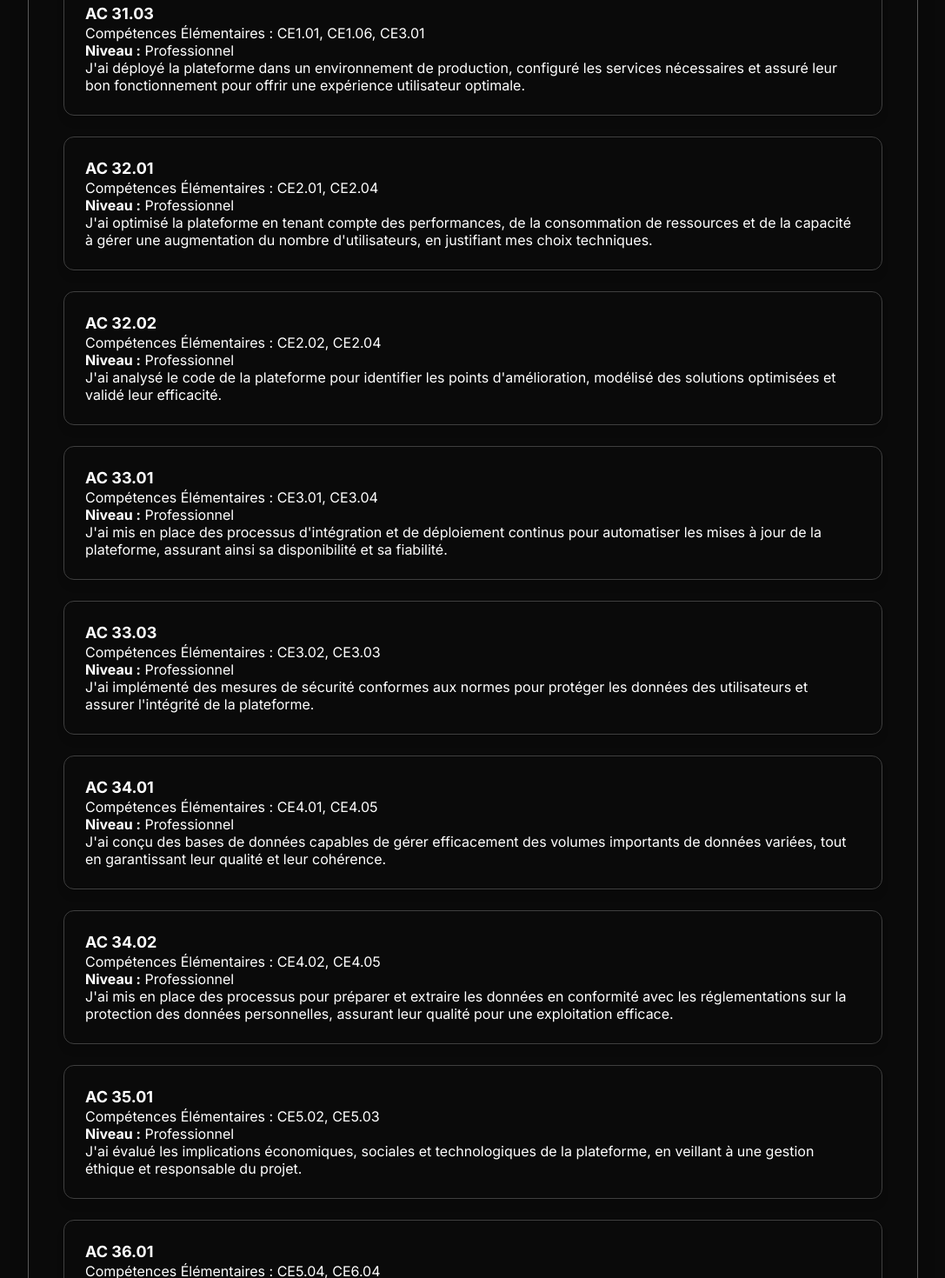
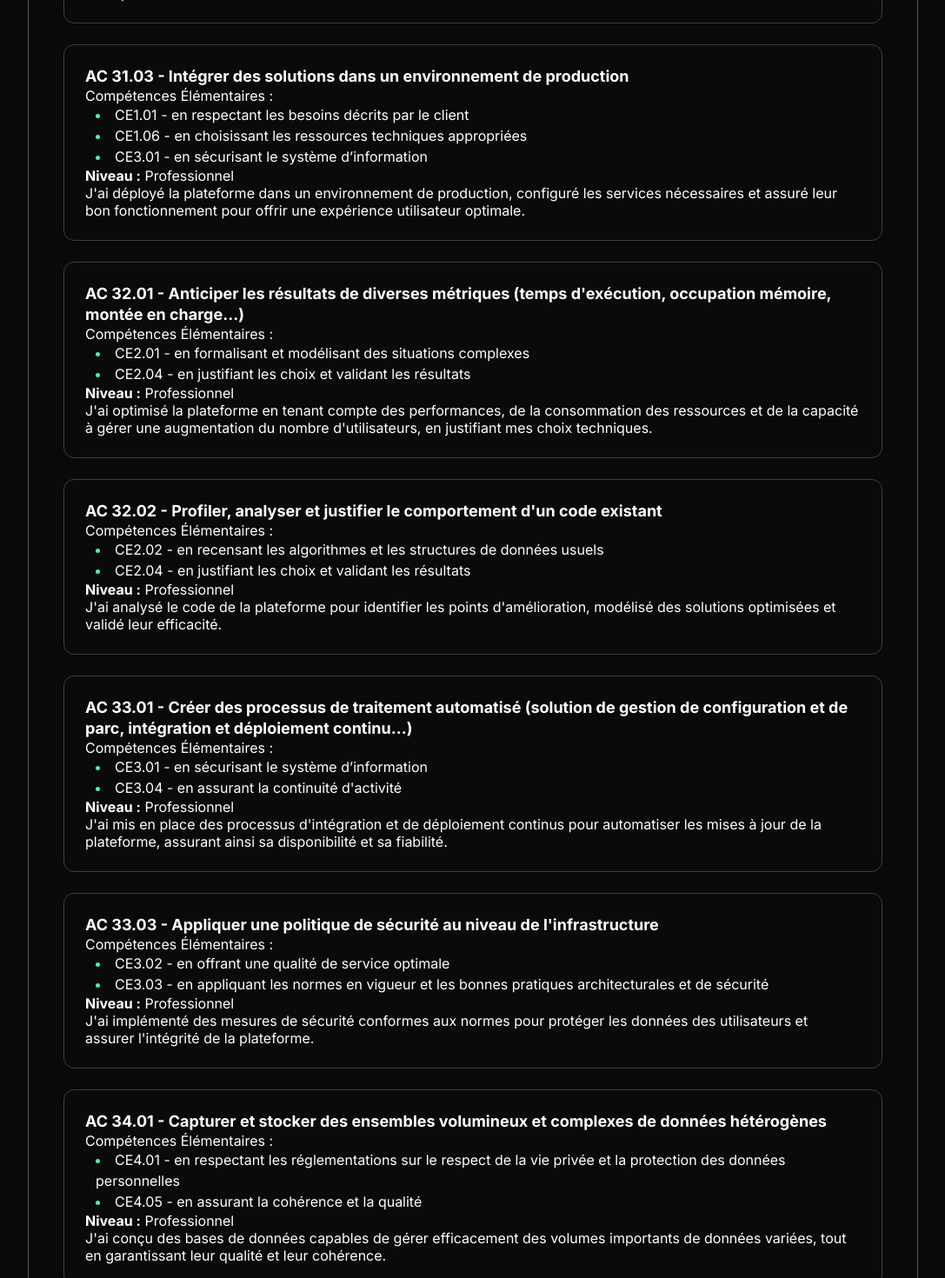
Before and after one commit to Giovanni-Gozzo/PortfolioFinish, a Next.js app: page /en/gallery in a window 1280 px wide. Shown: the part 600-2070 px from the top of the page at 87% size, without its empty margins (96-1183 px from the left). Built offline with nearby package versions, Linux system fonts and the light colour scheme.

Commit message:
compétences

```diff
--- a/src/app/[locale]/gallery/page.tsx
+++ b/src/app/[locale]/gallery/page.tsx
@@ -3,6 +3,7 @@ import { baseURL } from "@/app/resources";
 import { getTranslations, unstable_setRequestLocale } from "next-intl/server";
 import { useTranslations } from "next-intl";
 
+// Génération des métadonnées de la page
 export async function generateMetadata({ params: { locale } }) {
   const t = await getTranslations();
   const title = "Compétences - Portfolio";
@@ -28,6 +29,60 @@ export async function generateMetadata({ params: { locale } }) {
   };
 }
 
+// Objet associant chaque CE à sa description (titre)
+const ceDescriptions = {
+  "CE1.01": "en respectant les besoins décrits par le client",
+  "CE1.03": "en appliquant les principes algorithmiques",
+  "CE1.04": "en veillant à la qualité du code et à sa documentation",
+  "CE1.06": "en choisissant les ressources techniques appropriées",
+  "CE2.01": "en formalisant et modélisant des situations complexes",
+  "CE2.02": "en recensant les algorithmes et les structures de données usuels",
+  "CE2.03": "en s’appuyant sur des schémas de raisonnement",
+  "CE2.04": "en justifiant les choix et validant les résultats",
+  "CE3.01": "en sécurisant le système d’information",
+  "CE3.03": "en appliquant les normes en vigueur et les bonnes pratiques architecturales et de sécurité",
+  "CE3.02": "en offrant une qualité de service optimale",
+  "CE3.04": "en assurant la continuité d'activité",
+  "CE4.01": "en respectant les réglementations sur le respect de la vie privée et la protection des données personnelles",
+  "CE4.02": "en respectant les enjeux économiques, sociétaux et écologiques de l’utilisation du stockage de données, ainsi que les différentes infrastructures (data centers, cloud, etc.)",
+  "CE4.03": "en s’appuyant sur des bases mathématiques",
+  "CE4.05": "en assurant la cohérence et la qualité",
+  "CE5.04": "en adoptant une démarche proactive, créative et critique",
+  "CE5.02": "en respectant les règles juridiques et les normes en vigueur",
+  "CE5.01": "en communiquant efficacement avec les différents acteurs d’un projet",
+  "CE5.03": "en sensibilisant à une gestion éthique, responsable, durable et interculturelle",
+  "CE6.01": "en inscrivant sa démarche au sein d’une équipe pluridisciplinaire",
+  "CE6.02": "en accompagnant la mise en œuvre des évolutions informatiques",
+  "CE6.03": "en veillant au respect des contraintes juridiques",
+  "CE6.04": "en développant une communication efficace et collaborative"
+};
+
+// Objet associant chaque AC à son intitulé
+const acDescriptions = {
+  "AC 31.01": "Choisir et implémenter les architectures adaptées",
+  "AC 31.02": "Faire évoluer une application existante",
+  "AC 31.03": "Intégrer des solutions dans un environnement de production",
+  "AC 32.01": "Anticiper les résultats de diverses métriques (temps d'exécution, occupation mémoire, montée en charge...)",
+  "AC 32.02": "Profiler, analyser et justifier le comportement d'un code existant",
+  "AC 32.03": "Choisir et utiliser des bibliothèques et méthodes dédiées au domaine d'application (imagerie, immersion, intelligence artificielle, jeux vidéos, parallélisme, calcul formel...)",
+  "AC 33.01": "Créer des processus de traitement automatisé (solution de gestion de configuration et de parc, intégration et déploiement continu...)",
+  "AC 33.02": "Configurer un serveur et des services réseaux de manière avancée (virtualisation...)",
+  "AC 33.03": "Appliquer une politique de sécurité au niveau de l'infrastructure",
+  "AC 33.04": "Déployer et maintenir un réseau d'organisation en fonction de ses besoins",
+  "AC 34.01": "Capturer et stocker des ensembles volumineux et complexes de données hétérogènes",
+  "AC 34.02": "Préparer et extraire les données pour l'exploitation",
+  "AC 34.03": "Appliquer des méthodes d'exploration et d'exploitation des données (apprentissage, informatique décisionnelle ou fouille de données)",
+  "AC 34.04": "Mettre en production et optimiser le système de gestion de données de l'entreprise",
+  "AC 35.01": "Mesurer les impacts économiques, sociétaux et technologiques d'un projet informatique",
+  "AC 35.02": "Savoir intégrer un projet informatique dans le système d'information d'une organisation",
+  "AC 35.03": "Savoir adapter un système d'information",
+  "AC 36.01": "Organiser et partager une veille technologique et informationnelle",
+  "AC 36.02": "Identifier les enjeux de l'économie de l'innovation numérique",
+  "AC 36.03": "Guider la conduite du changement informatique au sein d'une organisation",
+  "AC 36.04": "Accompagner le management de projet informatique"
+};
+
+// Définition des projets avec leurs compétences et justifications à la première personne
 const projects = [
   {
     title: "Plateforme de Recherche de Stages et d'Alternances",
@@ -53,7 +108,7 @@ const projects = [
         ce: ["CE2.01", "CE2.04"],
         level: "Professionnel",
         justification:
-          "J'ai optimisé la plateforme en tenant compte des performances, de la consommation de ressources et de la capacité à gérer une augmentation du nombre d'utilisateurs, en justifiant mes choix techniques.",
+          "J'ai optimisé la plateforme en tenant compte des performances, de la consommation des ressources et de la capacité à gérer une augmentation du nombre d'utilisateurs, en justifiant mes choix techniques.",
       },
       {
         ac: "AC 32.02",
@@ -402,8 +457,7 @@ export default function Competences({ params: { locale } }) {
             <Flex direction="column" align="center">
               <p>{project.description}</p>
             </Flex>
-            <Flex wrap="wrap" gap="m">
-              {project.competences.map((competence, idx) => (
+<Flex wrap={true} gap="m">              {project.competences.map((competence, idx) => (
                 <Flex
                   key={idx}
                   border="neutral-medium"
@@ -414,11 +468,18 @@ export default function Competences({ params: { locale } }) {
                   direction="column"
                 >
                   <Heading variant="heading-strong-s" color="accent-strong">
-                    {competence.ac}
+                    {competence.ac} - {acDescriptions[competence.ac] || ""}
                   </Heading>
-                  <p>
-                    Compétences Élémentaires : {competence.ce.join(", ")}
-                  </p>
+                  <div>
+                    <p>Compétences Élémentaires :</p>
+                    <ul>
+                      {competence.ce.map((code) => (
+                        <li key={code}>
+                          {code} - {ceDescriptions[code]}
+                        </li>
+                      ))}
+                    </ul>
+                  </div>
                   <p>
                     <strong>Niveau :</strong> {competence.level}
                   </p>
```
